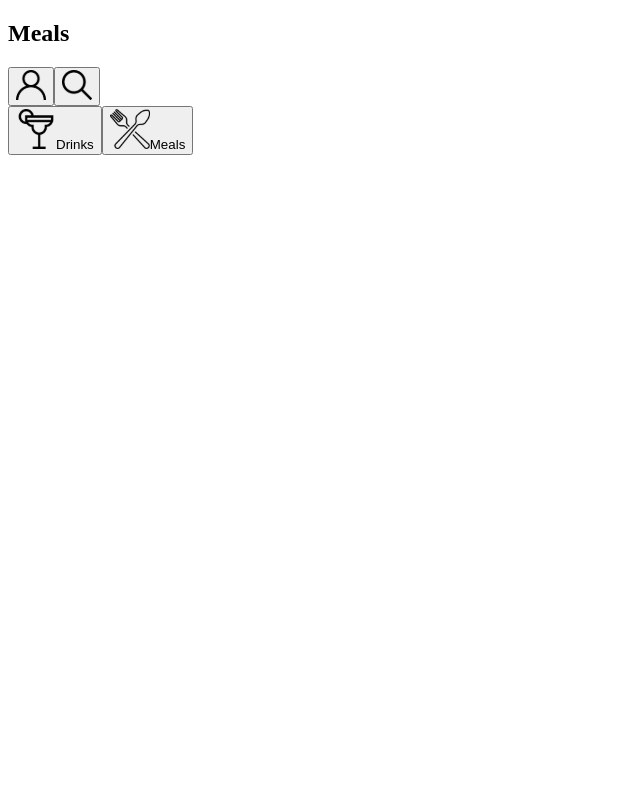
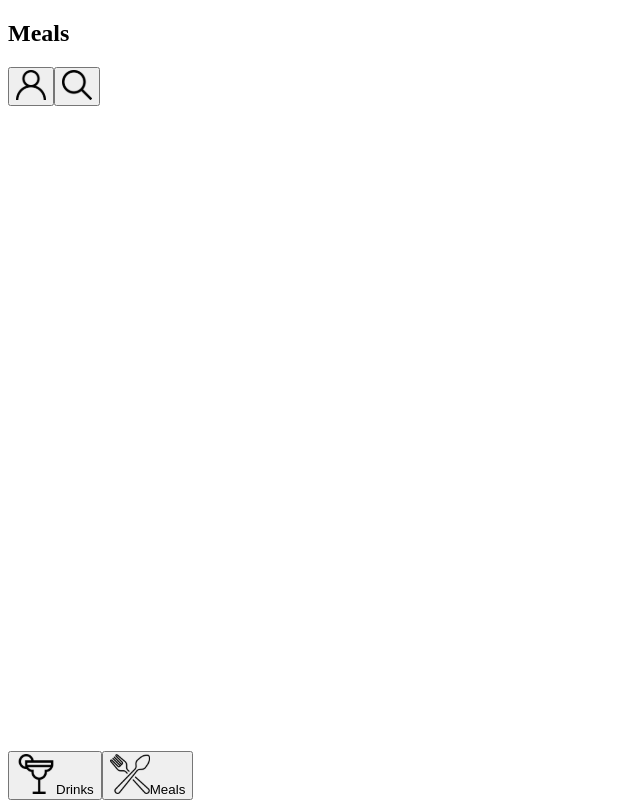
Before and after one commit to ItzMari0/App-de-Receitas, a React (Create React App) app: page /meals in a window 1280 px wide. Shown: the whole page, without its empty margins (0-640 px from the left). Built offline with nearby package versions, Linux system fonts and the light colour scheme.

Commit message:
[GRUPO 25] Requisitos 16, 17, 18.teste pendente

```diff
--- a/src/components/Footer.js
+++ b/src/components/Footer.js
@@ -2,13 +2,13 @@ import React from 'react';
 import { useHistory } from 'react-router-dom';
 import drinkIcon from '../images/drinkIcon.svg';
 import mealIcon from '../images/mealIcon.svg';
+import '../styles/footer.css';
 
 function Footer() {
   const history = useHistory();
   return (
-    <footer data-testid="footer">
+    <footer data-testid="footer" className="footer">
       <button
-        data-testid="drinks-bottom-btn"
         type="button"
         onClick={ () => {
           history.push('/drinks');
@@ -22,7 +22,6 @@ function Footer() {
         Drinks
       </button>
       <button
-        data-testid="drinks-bottom-btn"
         type="button"
         onClick={ () => {
           history.push('/meals');
--- /dev/null
+++ b/src/styles/footer.css
@@ -0,0 +1,5 @@
+.footer {
+    position: fixed;
+    bottom: 0;
+
+  }
```
Also changed, not shown: src/App.css (line endings or trailing spaces), 1 other file (tests, documents, lock files or other folders).
